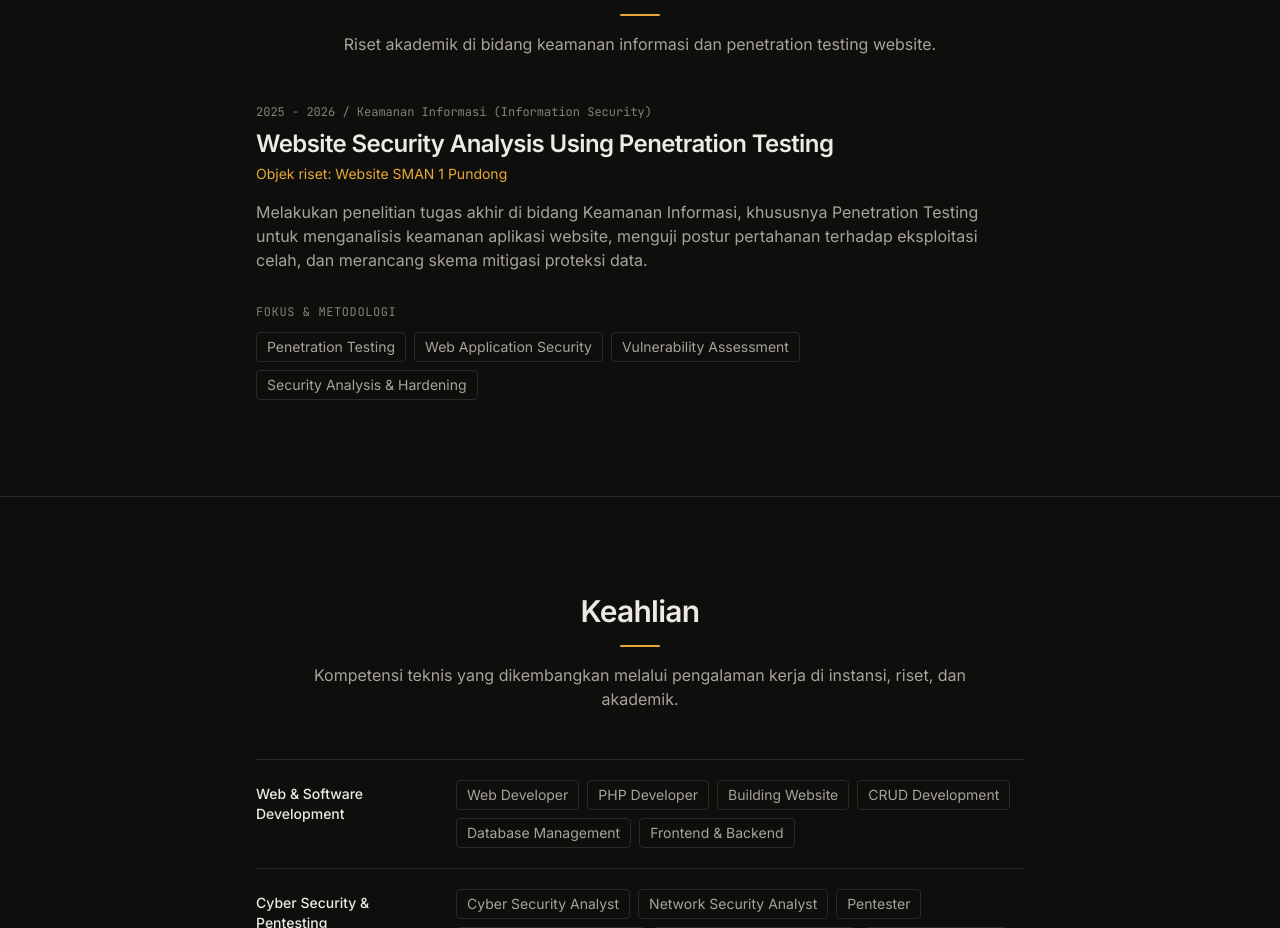
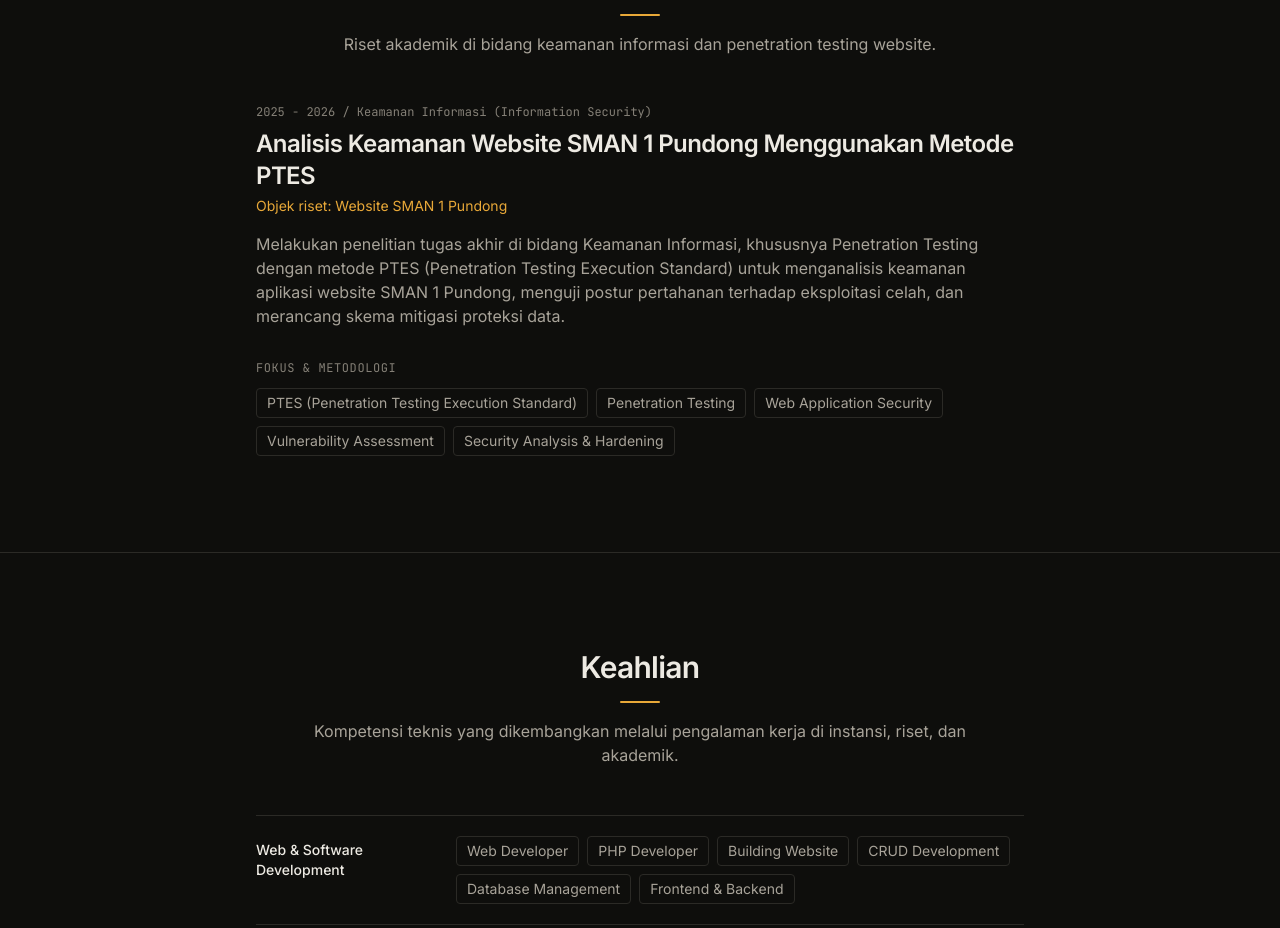
Before and after one commit to ridhodp/PortofolioMRidhoNaufal, a Next.js app: page / in a window 1280 px wide. Shown: the part 4862-5790 px from the top of the page. Built offline with nearby package versions, Linux system fonts and the light colour scheme.

Commit message:
content: retitle research with PTES method

```diff
--- a/src/data/portfolio.ts
+++ b/src/data/portfolio.ts
@@ -173,17 +173,18 @@ export const projects: Project[] = [
 export const research: Research[] = [
   {
     id: "security-analysis",
-    title: "Website Security Analysis Using Penetration Testing",
+    title: "Analisis Keamanan Website SMAN 1 Pundong Menggunakan Metode PTES",
     target: "Website SMAN 1 Pundong",
     field: "Keamanan Informasi (Information Security)",
     focus: [
+      "PTES (Penetration Testing Execution Standard)",
       "Penetration Testing",
       "Web Application Security",
       "Vulnerability Assessment",
       "Security Analysis & Hardening",
     ],
     description:
-      "Melakukan penelitian tugas akhir di bidang Keamanan Informasi, khususnya Penetration Testing untuk menganalisis keamanan aplikasi website, menguji postur pertahanan terhadap eksploitasi celah, dan merancang skema mitigasi proteksi data.",
+      "Melakukan penelitian tugas akhir di bidang Keamanan Informasi, khususnya Penetration Testing dengan metode PTES (Penetration Testing Execution Standard) untuk menganalisis keamanan aplikasi website SMAN 1 Pundong, menguji postur pertahanan terhadap eksploitasi celah, dan merancang skema mitigasi proteksi data.",
     year: "2025 - 2026",
   },
 ];
```
